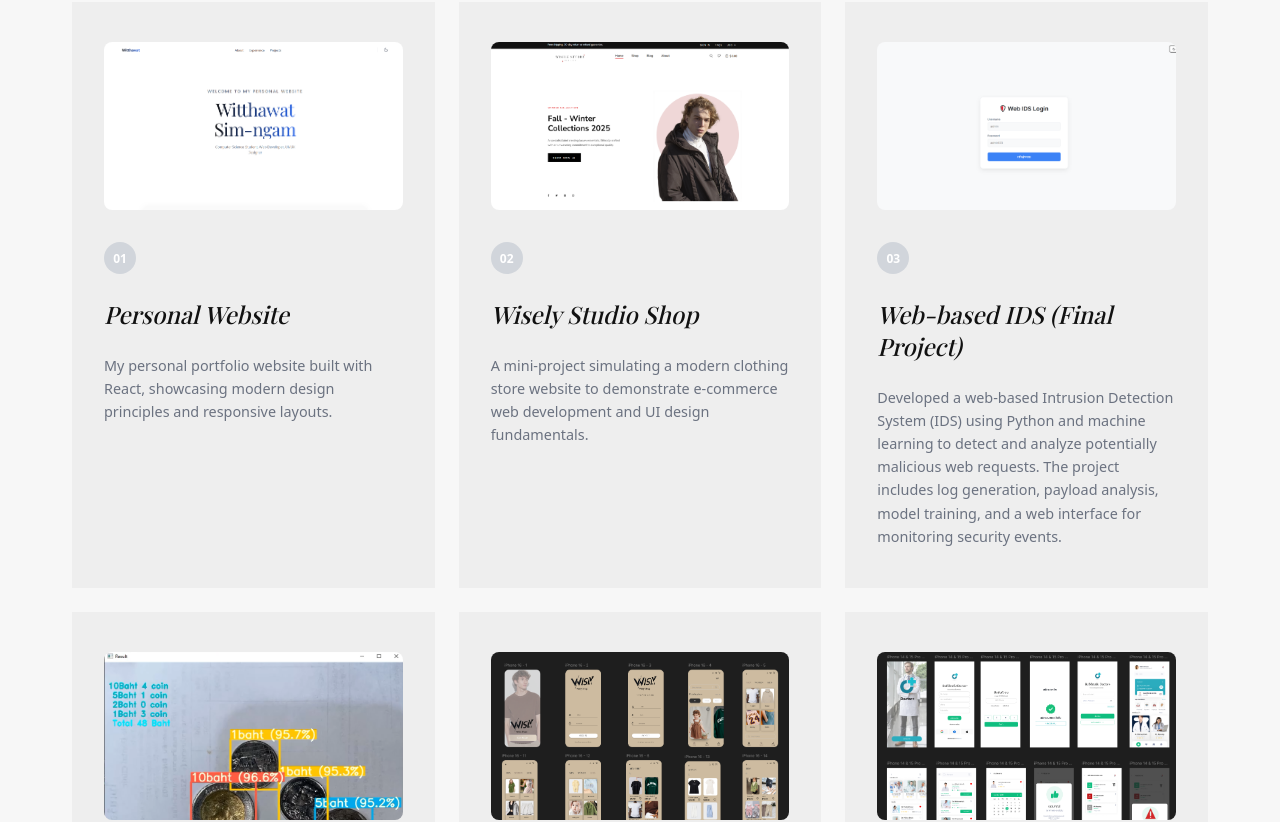
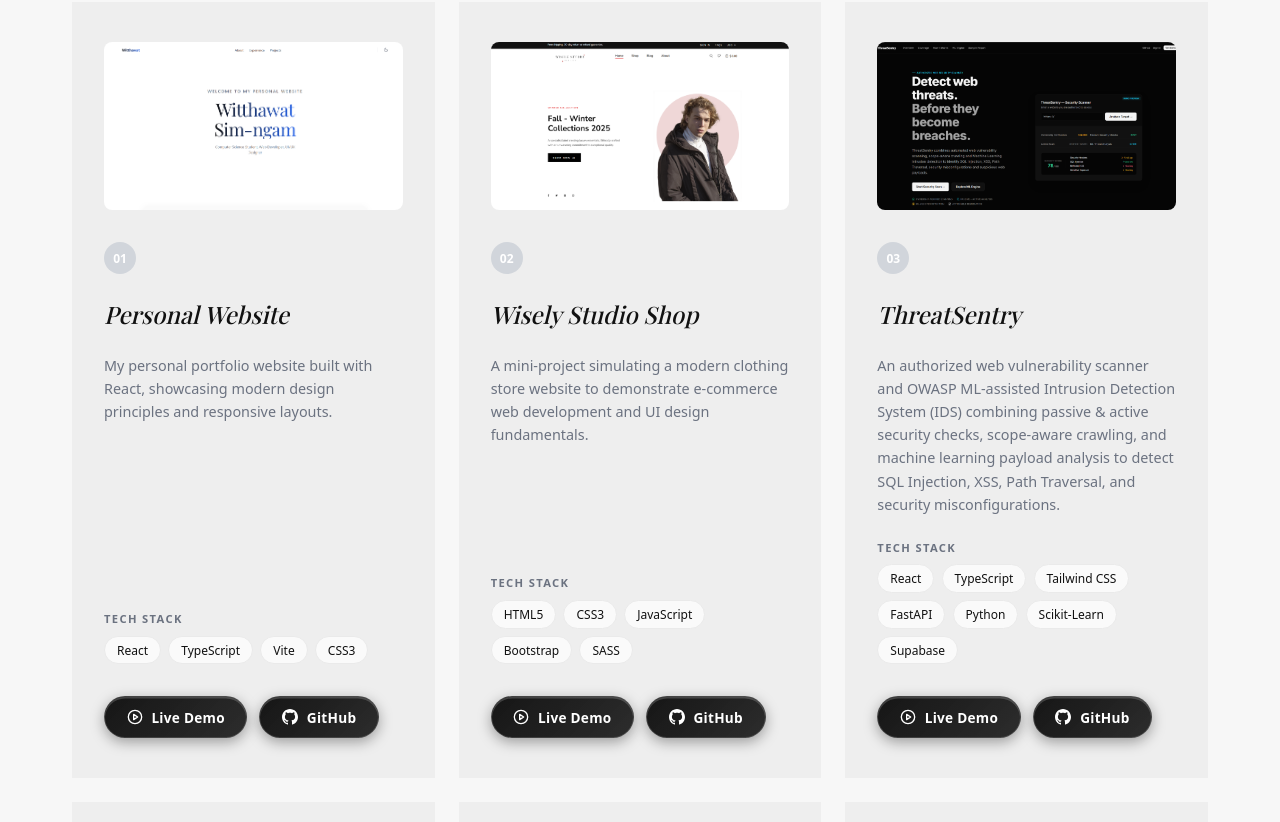
Before and after one commit to Shiryx0242/personal-website, a React (Vite) app: page / in a window 1280 px wide. Shown: the part 2412-3234 px from the top of the page. Built offline with nearby package versions, Linux system fonts and the light colour scheme; a web font is replaced by a local one.

Commit message:
feat: update Web IDS project to ThreatSentry and add tech stack & action buttons

```diff
--- a/src/components/Projects/Projects.css
+++ b/src/components/Projects/Projects.css
@@ -133,28 +133,88 @@
   flex-grow: 1;
 }
 
+/* Tech Stack */
+.project-tech {
+  display: flex;
+  flex-direction: column;
+  gap: 0.6rem;
+}
+
+.project-tech-label {
+  font-size: 0.7rem;
+  font-weight: 600;
+  color: var(--text-muted);
+  text-transform: uppercase;
+  letter-spacing: 0.12em;
+}
+
+.project-tech-badges {
+  display: flex;
+  flex-wrap: wrap;
+  gap: 0.45rem;
+}
+
+.project-tech-pill {
+  display: inline-flex;
+  align-items: center;
+  padding: 0.3rem 0.75rem;
+  font-size: 0.75rem;
+  font-weight: 500;
+  color: var(--text);
+  background-color: var(--bg-card);
+  border: 1px solid var(--border);
+  border-radius: 999px;
+  transition: all 0.2s ease;
+}
+
+.project-tech-pill:hover {
+  border-color: var(--text-muted);
+  transform: translateY(-1px);
+}
+
 /* Links / Buttons */
 .project-links {
   display: flex;
-  gap: 1rem;
+  flex-wrap: wrap;
+  gap: 0.75rem;
   margin-top: 0.5rem;
 }
 
 .project-link-btn {
-  padding: 0.6rem 1.5rem;
-  background-color: var(--bg-card);
-  color: var(--text);
-  border-radius: 2rem;
+  display: inline-flex;
+  align-items: center;
+  justify-content: center;
+  gap: 0.55rem;
+  padding: 0.65rem 1.35rem;
+  background: linear-gradient(135deg, rgba(12, 12, 12, 0.96), rgba(28, 28, 28, 0.92));
+  color: #ffffff;
+  border-radius: 999px;
   text-decoration: none;
   font-size: 0.85rem;
-  font-weight: 500;
-  transition: all 0.2s ease;
-  border: 1px solid var(--border);
+  font-weight: 600;
+  letter-spacing: 0.02em;
+  white-space: nowrap;
+  border: 1px solid rgba(255, 255, 255, 0.16);
+  box-shadow:
+    0 4px 14px rgba(0, 0, 0, 0.35),
+    inset 0 1.5px 0 0 rgba(255, 255, 255, 0.18);
+  transition: transform 0.25s ease, background 0.25s ease, box-shadow 0.25s ease, border-color 0.25s ease;
+}
+
+.project-link-btn svg {
+  width: 16px;
+  height: 16px;
+  flex-shrink: 0;
 }
 
 .project-link-btn:hover {
-  background-color: var(--text);
-  color: var(--bg);
+  background: linear-gradient(135deg, rgba(28, 28, 28, 0.98), rgba(48, 48, 48, 0.95));
+  border-color: rgba(255, 255, 255, 0.28);
+  color: #ffffff;
+  transform: translateY(-2px) scale(1.03);
+  box-shadow:
+    0 6px 20px rgba(0, 0, 0, 0.45),
+    inset 0 1.5px 0 0 rgba(255, 255, 255, 0.25);
 }
 
 /* Responsive */
--- a/src/components/Projects/Projects.tsx
+++ b/src/components/Projects/Projects.tsx
@@ -7,17 +7,14 @@ import project4Img from '../../assets/project4.png';
 import project5Img from '../../assets/project5.png';
 import project6Img from '../../assets/project6.png';
 
-interface ProjectLink {
-  text: string;
-  url: string;
-}
-
 interface ProjectItem {
   id: string;
   title: string;
   description: string;
   image?: string;
-  links?: ProjectLink[];
+  techStack?: string[];
+  liveUrl?: string;
+  githubUrl?: string;
 }
 
 const dummyProjects: ProjectItem[] = [
@@ -26,36 +23,49 @@ const dummyProjects: ProjectItem[] = [
     title: 'Personal Website',
     description: 'My personal portfolio website built with React, showcasing modern design principles and responsive layouts.',
     image: project1Img,
+    techStack: ['React', 'TypeScript', 'Vite', 'CSS3'],
+    liveUrl: 'https://personal-website-witthawat.vercel.app/',
+    githubUrl: 'https://github.com/Shiryx0242/personal-website',
   },
   {
     id: '02',
     title: 'Wisely Studio Shop',
     description: 'A mini-project simulating a modern clothing store website to demonstrate e-commerce web development and UI design fundamentals.',
     image: project2Img,
+    techStack: ['HTML5', 'CSS3', 'JavaScript', 'Bootstrap', 'SASS'],
+    liveUrl: 'https://wisely-studio-shop.onrender.com',
+    githubUrl: 'https://github.com/Shiryx0242/Wisely-Studio-Shop',
   },
   {
     id: '03',
-    title: 'Web-based IDS (Final Project)',
-    description: 'Developed a web-based Intrusion Detection System (IDS) using Python and machine learning to detect and analyze potentially malicious web requests. The project includes log generation, payload analysis, model training, and a web interface for monitoring security events.',
+    title: 'ThreatSentry',
+    description: 'An authorized web vulnerability scanner and OWASP ML-assisted Intrusion Detection System (IDS) combining passive & active security checks, scope-aware crawling, and machine learning payload analysis to detect SQL Injection, XSS, Path Traversal, and security misconfigurations.',
     image: project3Img,
+    techStack: ['React', 'TypeScript', 'Tailwind CSS', 'FastAPI', 'Python', 'Scikit-Learn', 'Supabase'],
+    liveUrl: 'https://threatsentry.vercel.app',
+    githubUrl: 'https://github.com/kktpx/Threatsentry',
   },
   {
     id: '04',
     title: 'Thai Coin Detection',
     description: 'A computer vision mini-project using machine learning to detect and classify Thai coins (1, 5, 10 Baht) from images. It calculates the total value automatically with high confidence.',
     image: project6Img,
+    techStack: ['Python', 'YOLOv5', 'PyTorch', 'Flask', 'OpenCV', 'HTML/CSS'],
+    githubUrl: 'https://github.com/Shiryx0242/coin-detection',
   },
   {
     id: '05',
     title: 'Wisly Shop Mobile UI/UX',
     description: 'A comprehensive UI/UX design mini-project for a mobile e-commerce clothing app. It features a modern, clean, and user-friendly interface covering essential screens from product browsing to checkout.',
     image: project4Img,
+    techStack: ['Figma', 'UI/UX Design', 'Wireframing', 'Prototyping'],
   },
   {
     id: '06',
     title: 'App Design (Figma)',
     description: 'A UI/UX design mini-project created in Figma for a healthcare mobile application. The design encompasses user registration, doctor browsing, and appointment booking flows with a clean, medical-themed aesthetic.',
     image: project5Img,
+    techStack: ['Figma', 'UI/UX Design', 'Mobile Design', 'Prototyping'],
   },
 ];
 
@@ -82,13 +92,56 @@ const Projects: React.FC = () => {
               <h3 className="project-title">{project.title}</h3>
               <p className="project-description">{project.description}</p>
 
-              {project.links && project.links.length > 0 && (
+              {project.techStack && project.techStack.length > 0 && (
+                <div className="project-tech">
+                  <span className="project-tech-label">Tech Stack</span>
+                  <div className="project-tech-badges">
+                    {project.techStack.map((tech, idx) => (
+                      <span key={idx} className="project-tech-pill">
+                        {tech}
+                      </span>
+                    ))}
+                  </div>
+                </div>
+              )}
+
+              {(project.liveUrl || project.githubUrl) && (
                 <div className="project-links">
-                  {project.links.map((link, idx) => (
-                    <a key={idx} href={link.url} target="_blank" rel="noopener noreferrer" className="project-link-btn">
-                      {link.text}
+                  {project.liveUrl && (
+                    <a
+                      href={project.liveUrl}
+                      target="_blank"
+                      rel="noopener noreferrer"
+                      className="project-link-btn"
+                    >
+                      <svg
+                        viewBox="0 0 24 24"
+                        fill="none"
+                        stroke="currentColor"
+                        strokeWidth="2"
+                        strokeLinecap="round"
+                        strokeLinejoin="round"
+                        aria-hidden="true"
+                      >
+                        <circle cx="12" cy="12" r="10" />
+                        <polygon points="10 8 16 12 10 16 10 8" />
+                      </svg>
+                      <span>Live Demo</span>
                     </a>
-                  ))}
+                  )}
+                  {project.githubUrl && (
+                    <a
+                      href={project.githubUrl}
+                      target="_blank"
+                      rel="noopener noreferrer"
+                      className="project-link-btn"
+                    >
+                      <svg viewBox="0 0 24 24" fill="currentColor" aria-hidden="true">
+                        <path d="M12 0c-6.626 0-12 5.373-12 12 0 5.302 3.438 9.8 8.207 11.387.599.111.793-.261.793-.577v-2.234c-3.338.726-4.033-1.416-4.033-1.416-.546-1.387-1.333-1.756-1.333-1.756-1.089-.745.083-.729.083-.729 1.205.084 1.839 1.237 1.839 1.237 1.07 1.834 2.807 1.304 3.492.997.107-.775.418-1.305.762-1.604-2.665-.305-5.467-1.334-5.467-5.931 0-1.311.469-2.381 1.236-3.221-.124-.303-.535-1.524.117-3.176 0 0 1.008-.322 3.301 1.23.957-.266 1.983-.399 3.003-.404 1.02.005 2.047.138 3.006.404 2.291-1.552 3.297-1.23 3.297-1.23.653 1.653.242 2.874.118 3.176.77.84 1.235 1.911 1.235 3.221 0 4.609-2.807 5.624-5.479 5.921.43.372.823 1.102.823 2.222v3.293c0 .319.192.694.801.576 4.765-1.589 8.199-6.086 8.199-11.386 0-6.627-5.373-12-12-12z" />
+                      </svg>
+                      <span>GitHub</span>
+                    </a>
+                  )}
                 </div>
               )}
             </div>
```
Also changed, not shown: src/assets/project3.png.
